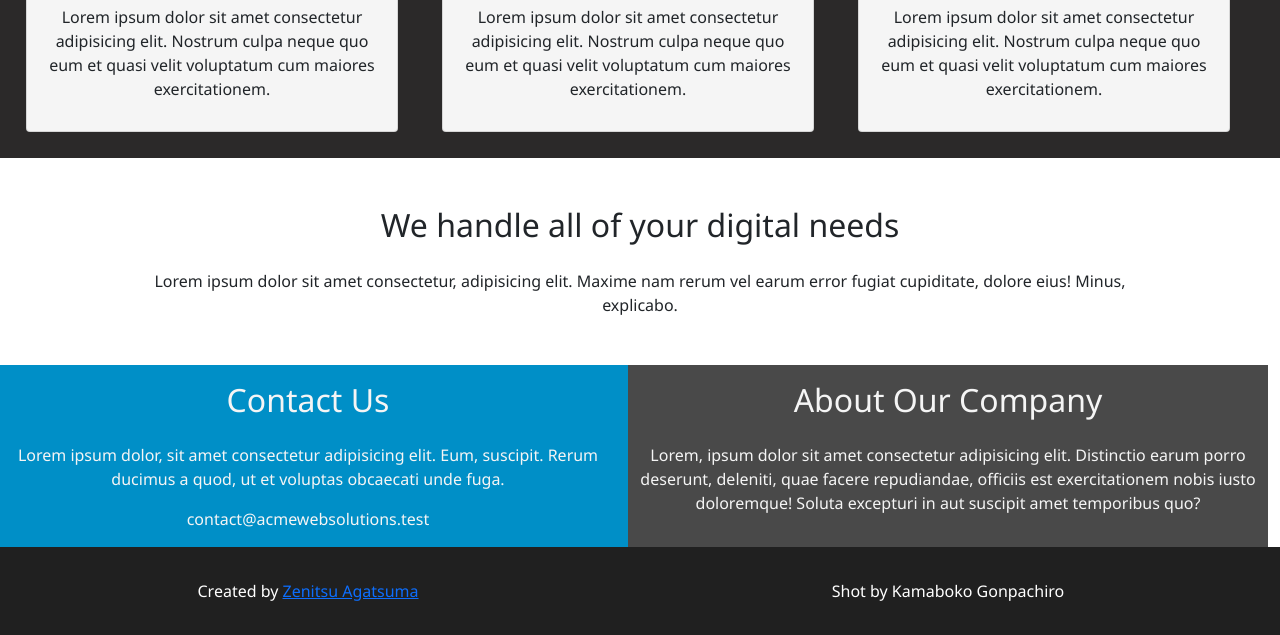
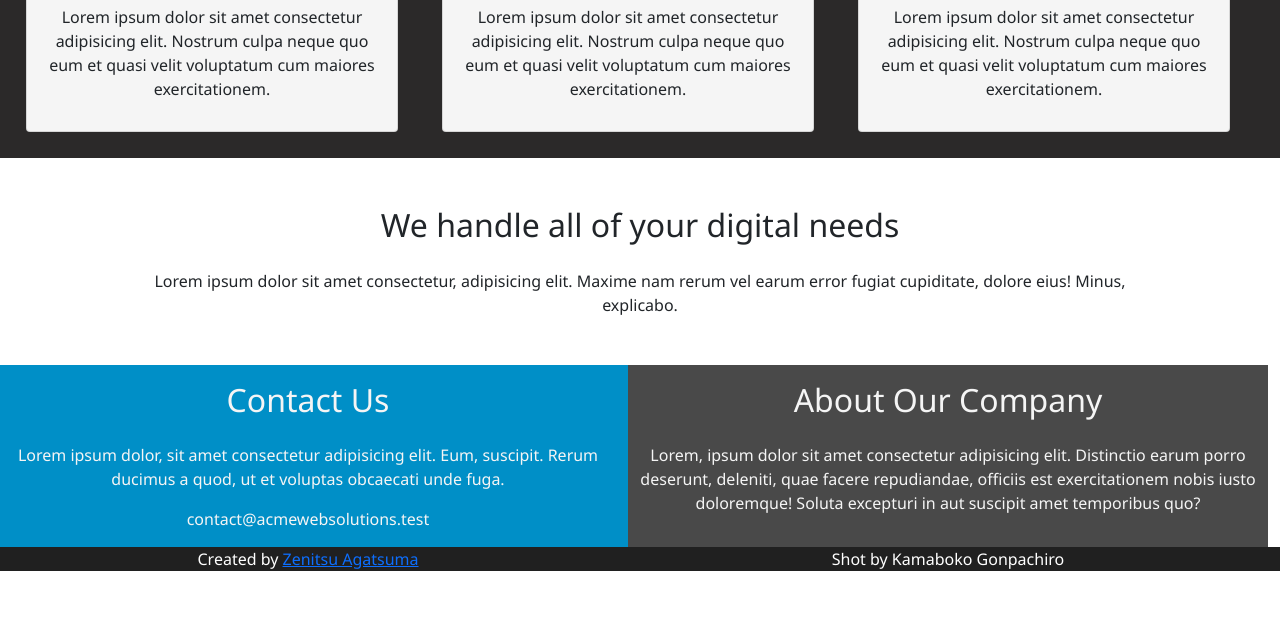
Before and after one commit to Tushar-K24/ACM-Webify-tasks, a plain HTML site: page task3/index.html in a window 1280 px wide. Shown: the part 1008-1643 px from the top of the page. After the commit the page ends 1579 px from the top, so only its background shows below. Drawn offline with nearby package versions, Linux system fonts and the light colour scheme.

Commit message:
Update index.css

```diff
--- a/task3/index.css
+++ b/task3/index.css
@@ -54,5 +54,5 @@ h2{
 #footer{
     background-color: rgb(32, 32, 32);
     color: white;
-    padding: 2rem 0;
+    height:1.5rem;
 }
```
